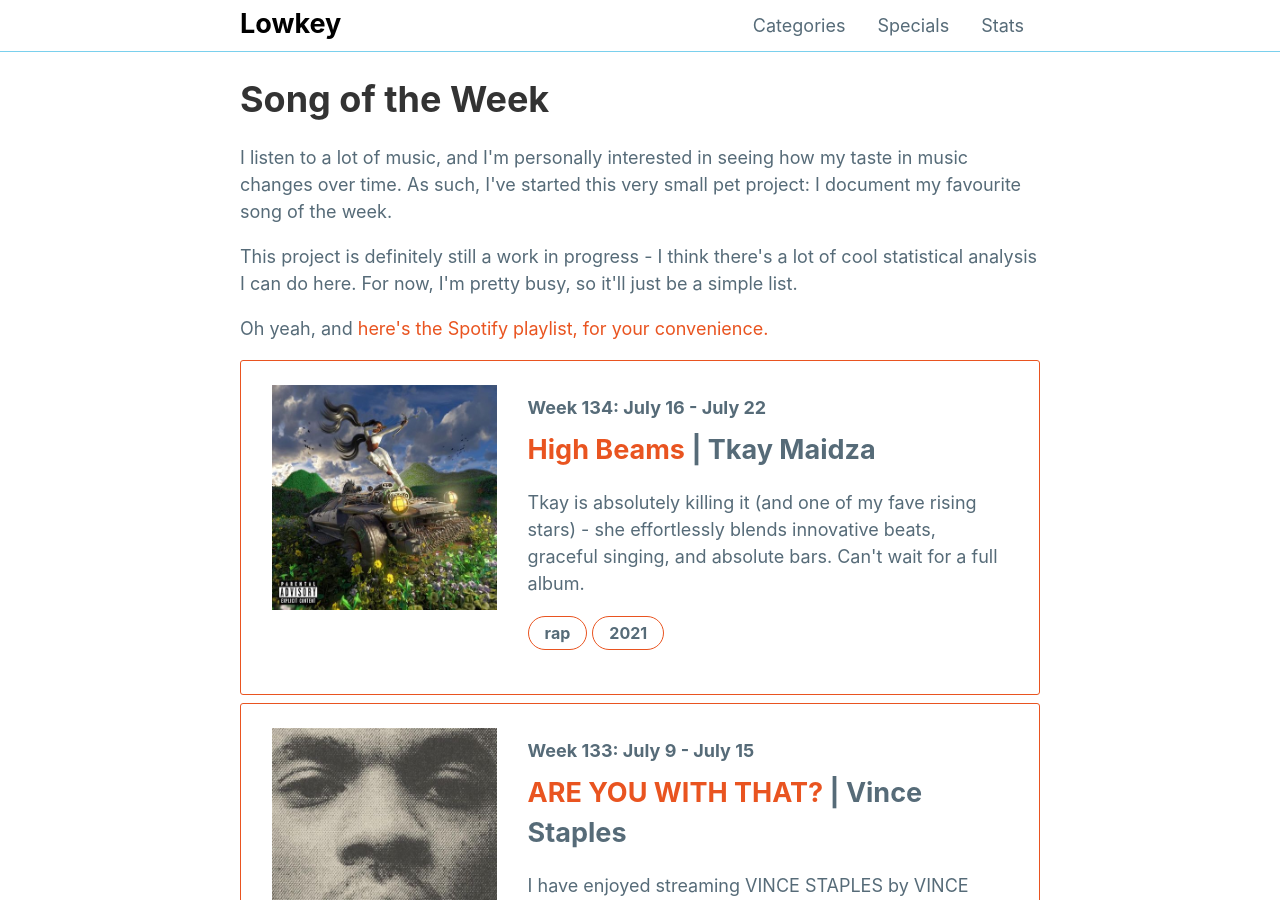
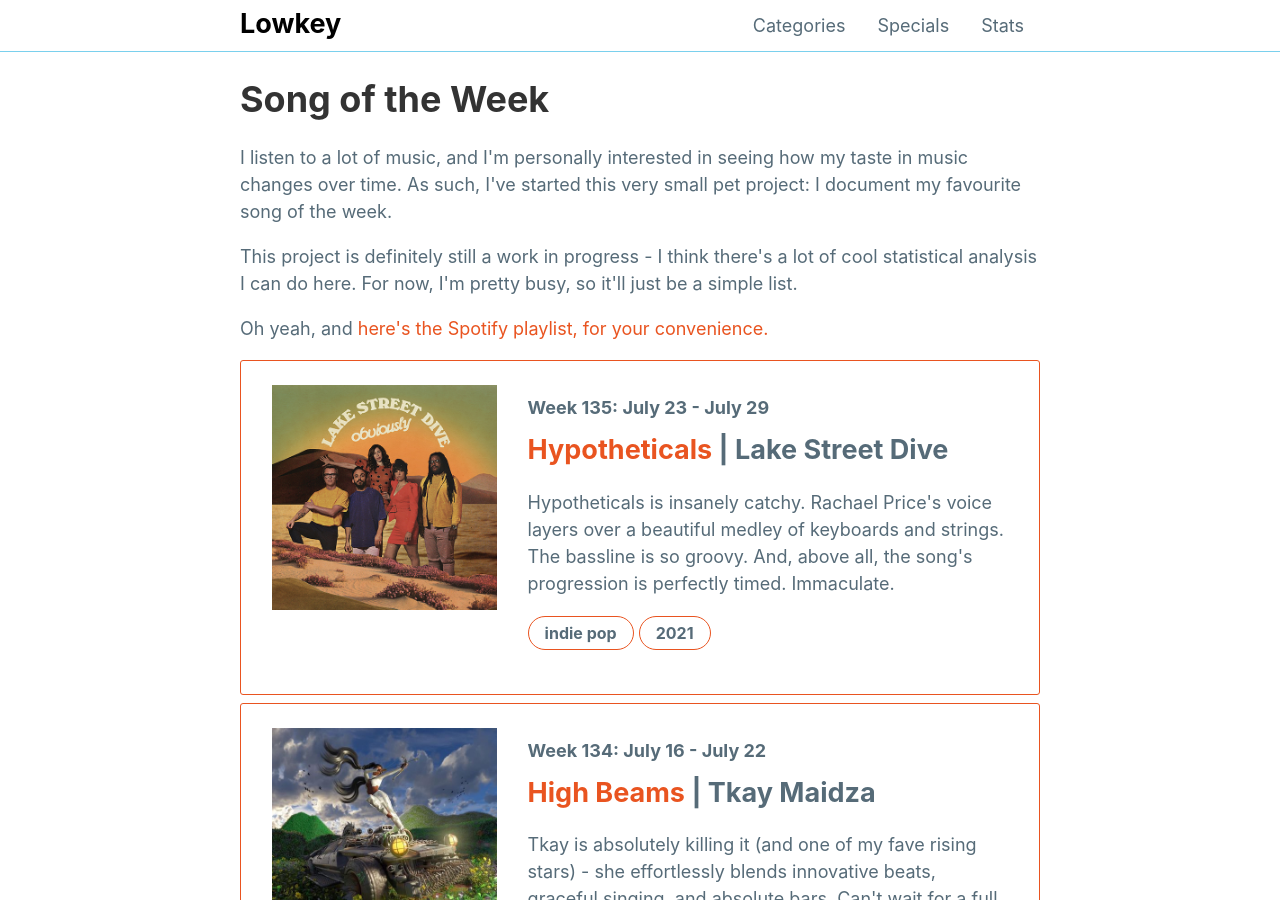
Before and after one commit to mattxwang/lowkey, a Jekyll site: the page built from stats/song-of-the-week.html, in a window 1280 px wide and 900 px high. Built offline with Jekyll 4.4.1, drawn with Linux system fonts in a browser that asks for light colours; comment, search, counter and statistics services are not loaded.

Commit message:
obviously

```diff
--- a/_data/sotw.yml
+++ b/_data/sotw.yml
@@ -1338,3 +1338,13 @@ week134:
   year: 2021
   blurb: >
     Tkay is absolutely killing it (and one of my fave rising stars) - she effortlessly blends innovative beats, graceful singing, and absolute bars. Can't wait for a full album.
+week135:
+  week: "Week 135: July 23 - July 29"
+  title: "Hypotheticals"
+  artist: "Lake Street Dive"
+  album: "Obviously"
+  album_art: "obviously.jpg"
+  genre: "indie pop"
+  year: 2021
+  blurb: >
+    Hypotheticals is insanely catchy. Rachael Price's voice layers over a beautiful medley of keyboards and strings. The bassline is so groovy. And, above all, the song's progression is perfectly timed. Immaculate.
```
Also changed, not shown: img/albums/obviously.jpg (added).
